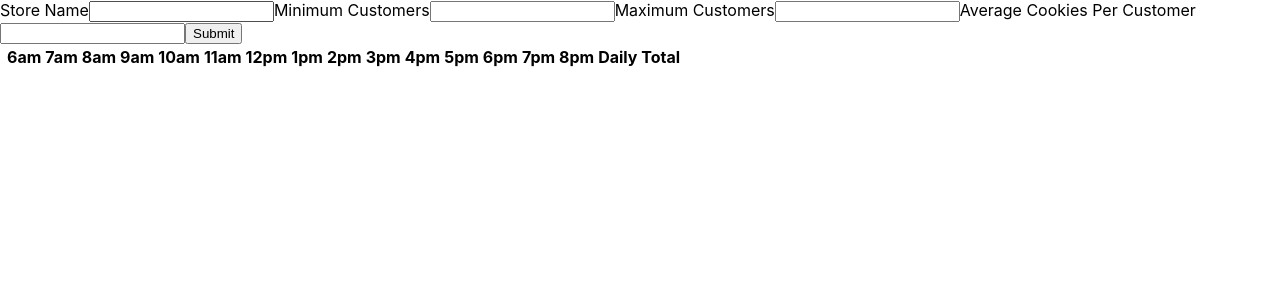
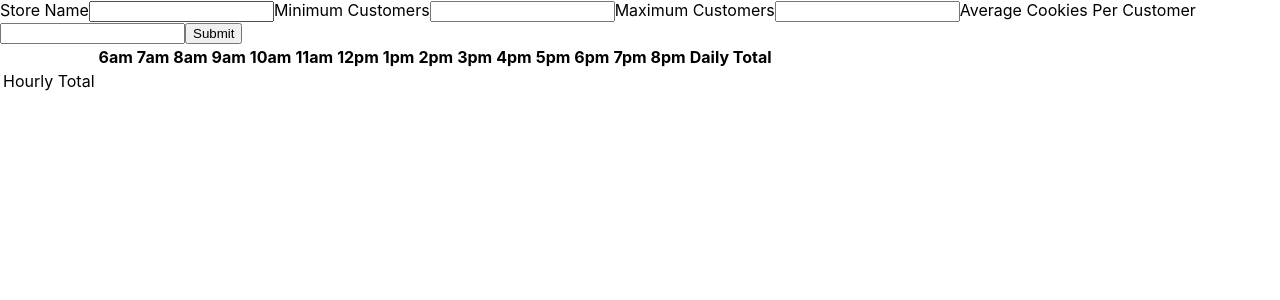
Before and after one commit to evanslaton/react, a React (Create React App) app in the folder cookie-store/: page / in a window 1280 px wide. Shown: the top 300 px of the page. Built offline with nearby package versions, Linux system fonts and the light colour scheme; the HTML template or start-up script is replaced by a standard one.

Commit message:
Quick adjustment to TableFooter

```diff
--- a/cookie-store/src/Table.js
+++ b/cookie-store/src/Table.js
@@ -1,4 +1,4 @@
-import React, { Component } from 'react';
+import React from 'react';
 
 const Table = (props) => {
   return (
@@ -47,7 +47,7 @@ const TableFooter = (props) => {
   return (
     <tfoot>
       <tr>
-        <td></td>
+        <td>Hourly Total</td>
         {props.allStoreCookiesPerHourTotals.map((total, key) =>
           <td key={key}>{total}</td>
         )}
```
